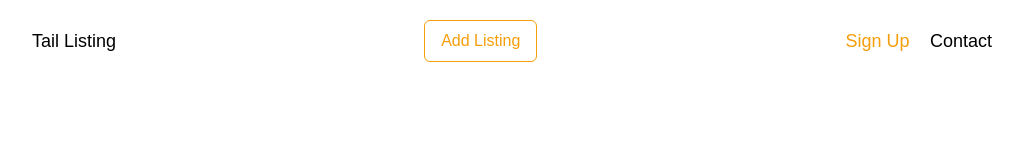
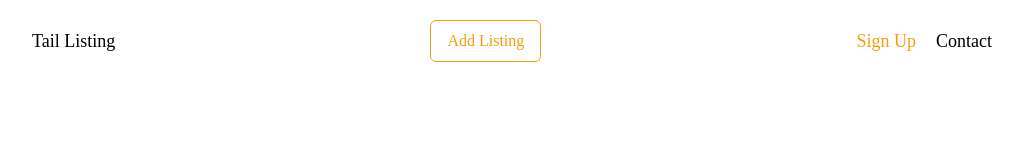
Before and after one commit to Teddy2289/tailwind, a website: page index.html in a window 1280 px wide. Shown: the whole page, without its empty margins (128-1151 px from the left). Drawn offline with nearby package versions, Linux system fonts and the light colour scheme; files that its build step writes are made by us from their sources.

Commit message:
font add

```diff
--- a/index.html
+++ b/index.html
@@ -7,7 +7,7 @@
 </head>
 <body>
     <nav>
-        <div class="w-9/12 mx-auto py-5 flex justify-between items-center font-roboto">
+        <div class="w-9/12 mx-auto py-5 flex justify-between items-center font-lora">
             <div>
                 <a href="" class="text-lg">Tail Listing</a>
             </div>
--- a/tailwind.config.js
+++ b/tailwind.config.js
@@ -1,10 +1,16 @@
+
+const defaultTheme = require('tailwindcss/defaultTheme');
 module.exports = {
   content: ["*.{html,js}"],
   theme: {
     extend: {
       fontFamily: {
-        sans: ['Graphik', 'sans-serif'],
-        serif: ['Merriweather', 'serif'],
+        'comf':['Comfortaa','sans-serif'],
+        'lora':['Lora','serif'],
+        'nun':['Nunito','sans-serif'],
+        'libre':['Libre Baskerville','serif'],
+        'monte':['Montserrat','sans-serif'],
+        sans:['Nunito',...defaultTheme.fontFamily.sans]
       }
     },
   },
```
